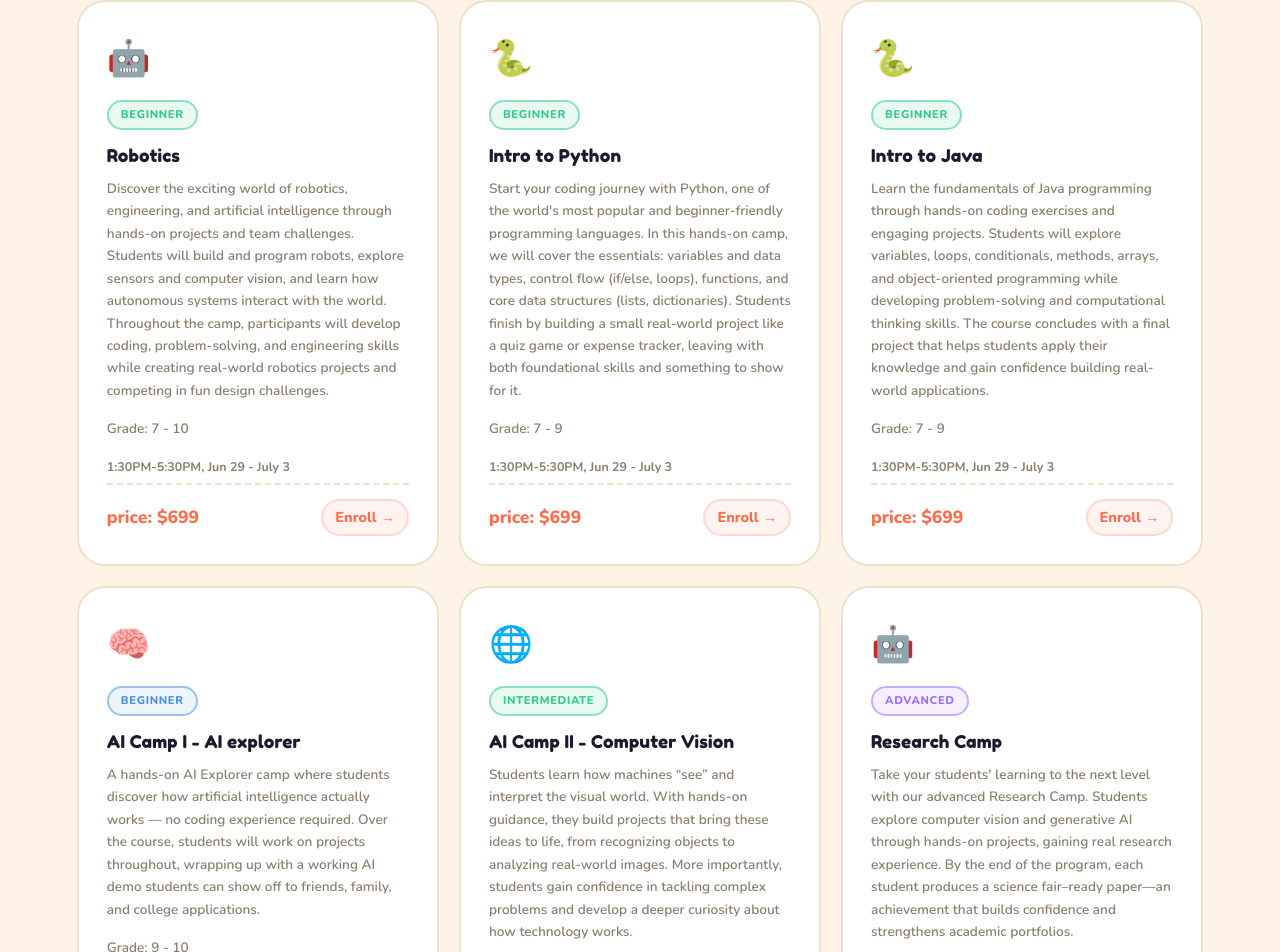
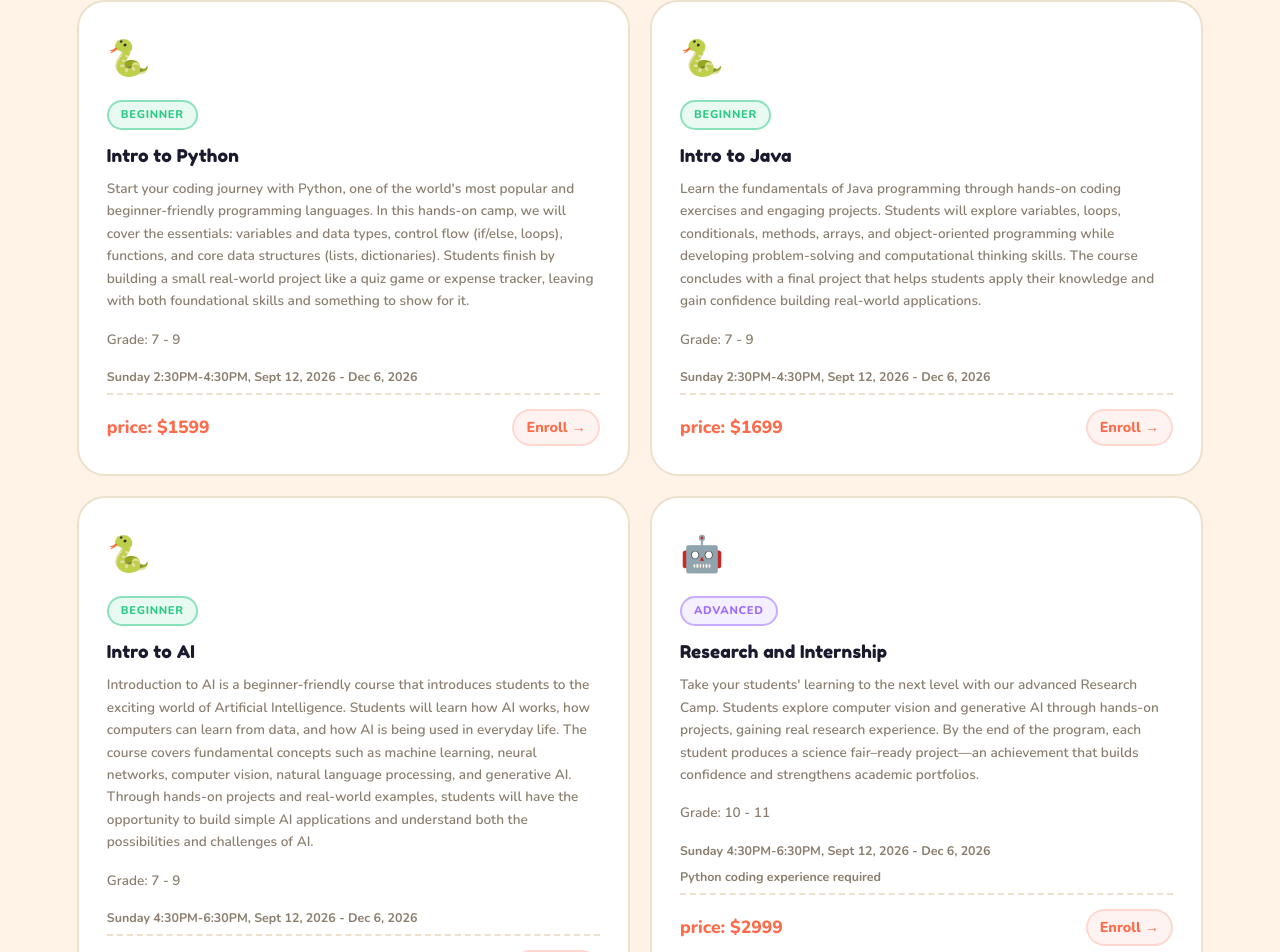
Before and after one commit to happy-programming-site/frontend, a React (Vite) app: page / in a window 1280 px wide. Shown: the part 366-1318 px from the top of the page. Built offline with nearby package versions, Linux system fonts and the light colour scheme.

Commit message:
change course time and price for 2026 fall.

```diff
--- a/src/components/Courses.jsx
+++ b/src/components/Courses.jsx
@@ -19,9 +19,7 @@ export default function Courses() {
         <div>
           <div className='section-label'>
             <span className={styles.fire}>🔥</span>
-            <span className={styles.summerLink}>
-              2026 Fall - 2027 Spring
-            </span>{" "}
+            <span className={styles.summerLink}>2026 Fall</span>{" "}
           </div>
           <p className='section-sub'>
             At Happy Programming, every course is project-based and led by
--- a/src/components/Courses.module.css
+++ b/src/components/Courses.module.css
@@ -20,7 +20,7 @@
 .grid {
   display: grid;
   /* 3 columns and as many rows as needed (e.g. 2 rows for 6 items) */
-  grid-template-columns: repeat(3, 1fr);
+  grid-template-columns: repeat(2, 1fr);
   gap: 20px;
   max-width: 1200px;
   margin: 0 auto;
--- a/src/components/Navbar.jsx
+++ b/src/components/Navbar.jsx
@@ -18,7 +18,7 @@ export default function Navbar() {
             style={{ display: "inline-flex", alignItems: "center", gap: "6px" }}
           >
             <span className={styles.fire}>🔥</span>
-            <span className={styles.summerLink}>2026 Fall - 2027 Spring</span>
+            <span className={styles.summerLink}>2026 Fall</span>
           </a>
         </li>
         <li>
@@ -45,7 +45,7 @@ export default function Navbar() {
       {open && (
         <ul className={styles.mobileMenu} onClick={() => setOpen(false)}>
           <li>
-            <a href='#courses'>🔥 2026 Fall - 2027 Spring</a>
+            <a href='#courses'>🔥 2026 Fall</a>
           </li>
           <li>
             <a href='#private'>Private</a>
--- a/src/data/courses.jsx
+++ b/src/data/courses.jsx
@@ -1,23 +1,4 @@
 export const COURSES = [
-  {
-    icon: "🤖",
-    level: "Beginner",
-    levelClass: "begin",
-    title: "Robotics",
-    desc: "Discover the exciting world of robotics, engineering, and artificial intelligence through hands-on projects and team challenges. Students will build and program robots, explore sensors and computer vision, and learn how autonomous systems interact with the world. Throughout the camp, participants will develop coding, problem-solving, and engineering skills while creating real-world robotics projects and competing in fun design challenges.",
-    grade: "7 - 10",
-    time: "1:30PM-5:30PM, Jun 29 - July 3",
-    price: "$699",
-    line: "linear-gradient(90deg, #2DCB85, #4A8FE2)",
-    slots: [
-      {
-        id: "py-b",
-        label: "Half day",
-        time: "1:30PM – 5:30PM",
-        dates: "June 29 – July 3",
-      },
-    ],
-  },
   {
     icon: "🐍",
     level: "Beginner",
@@ -25,8 +6,8 @@ export const COURSES = [
     title: "Intro to Python",
     desc: "Start your coding journey with Python, one of the world's most popular and beginner-friendly programming languages. In this hands-on camp, we will cover the essentials: variables and data types, control flow (if/else, loops), functions, and core data structures (lists, dictionaries). Students finish by building a small real-world project like a quiz game or expense tracker, leaving with both foundational skills and something to show for it.",
     grade: "7 - 9",
-    time: "1:30PM-5:30PM, Jun 29 - July 3",
-    price: "$699",
+    time: "Sunday 2:30PM-4:30PM, Sept 12, 2026 - Dec 6, 2026",
+    price: "$1599",
     line: "linear-gradient(90deg, #2DCB85, #4A8FE2)",
     slots: [
       // {
@@ -39,10 +20,11 @@ export const COURSES = [
         id: "py-b",
         label: "Half day",
         time: "1:30PM – 5:30PM",
-        dates: "June 22 – June 26",
+        dates: "Sept 12, 2026 – Dec 6, 2026",
       },
     ],
   },
+
   {
     icon: "🐍",
     level: "Beginner",
@@ -50,8 +32,8 @@ export const COURSES = [
     title: "Intro to Java",
     desc: "Learn the fundamentals of Java programming through hands-on coding exercises and engaging projects. Students will explore variables, loops, conditionals, methods, arrays, and object-oriented programming while developing problem-solving and computational thinking skills. The course concludes with a final project that helps students apply their knowledge and gain confidence building real-world applications.",
     grade: "7 - 9",
-    time: "1:30PM-5:30PM, Jun 29 - July 3",
-    price: "$699",
+    time: "Sunday 2:30PM-4:30PM, Sept 12, 2026 - Dec 6, 2026",
+    price: "$1699",
     line: "linear-gradient(90deg, #4A8FE2, #9B6BFF)",
     slots: [
       // {
@@ -64,51 +46,77 @@ export const COURSES = [
         id: "py-b",
         label: "Half day",
         time: "1:30PM – 5:30PM",
-        dates: "June 22 – June 26",
-      },
-    ],
-  },
-  {
-    icon: "🧠",
-    level: "Beginner",
-    levelClass: "inter",
-    title: "AI Camp I - AI explorer",
-    desc: "A hands-on AI Explorer camp where students discover how artificial intelligence actually works — no coding experience required. Over the course, students will work on projects throughout, wrapping up with a working AI demo students can show off to friends, family, and college applications.",
-    meta: "No coding experience required",
-    grade: "9 - 10",
-    time: "1:30PM-5:30PM, Jun 29 - July 3",
-    price: "$799",
-    line: "linear-gradient(90deg, #FF9F1C, #FF6B4A)",
-    slots: [
-      {
-        id: "py-b",
-        label: "Half day",
-        time: "1:30PM – 5:30PM",
-        dates: "June 22 – June 26",
+        dates: "Sept 12, 2026 – Dec 6, 2026",
       },
     ],
   },
 
   {
-    icon: "🌐",
-    level: "Intermediate",
+    icon: "🐍",
+    level: "Beginner",
     levelClass: "begin",
-    title: "AI Camp II - Computer Vision",
-    desc: "Students learn how machines “see” and interpret the visual world. With hands-on guidance, they build projects that bring these ideas to life, from recognizing objects to analyzing real-world images. More importantly, students gain confidence in tackling complex problems and develop a deeper curiosity about how technology works.",
-    meta: "Python coding experience required",
-    grade: "9 - 11",
-    time: "1:30PM-5:30PM, July 6 - July 10",
-    price: "$899",
-    line: "linear-gradient(90deg, #9B6BFF, #FF6BA8)",
+    title: "Intro to AI",
+    desc: "Introduction to AI is a beginner-friendly course that introduces students to the exciting world of Artificial Intelligence. Students will learn how AI works, how computers can learn from data, and how AI is being used in everyday life. The course covers fundamental concepts such as machine learning, neural networks, computer vision, natural language processing, and generative AI. Through hands-on projects and real-world examples, students will have the opportunity to build simple AI applications and understand both the possibilities and challenges of AI.",
+    grade: "7 - 9",
+    time: "Sunday 4:30PM-6:30PM, Sept 12, 2026 - Dec 6, 2026",
+    price: "$1999",
+    line: "linear-gradient(90deg, #2DCB85, #4A8FE2)",
     slots: [
+      // {
+      //   id: "py-a",
+      //   label: "Full day",
+      //   time: "10:00 AM – 5:00 PM",
+      //   dates: "Jun 22 – Jun 26",
+      // },
       {
-        id: "cv-a",
+        id: "py-b",
         label: "Half day",
         time: "1:30PM – 5:30PM",
-        dates: "June 22 – June 26",
+        dates: "Sept 12, 2026 – Dec 6, 2026",
       },
     ],
   },
+  // {
+  //   icon: "🧠",
+  //   level: "Beginner",
+  //   levelClass: "inter",
+  //   title: "AI Camp I - AI explorer",
+  //   desc: "A hands-on AI Explorer camp where students discover how artificial intelligence actually works — no coding experience required. Over the course, students will work on projects throughout, wrapping up with a working AI demo students can show off to friends, family, and college applications.",
+  //   meta: "No coding experience required",
+  //   grade: "9 - 10",
+  //   time: "Sunday afternoon, Sept 12, 2026 - Dec 13, 2026",
+  //   price: "$799",
+  //   line: "linear-gradient(90deg, #FF9F1C, #FF6B4A)",
+  //   slots: [
+  //     {
+  //       id: "py-b",
+  //       label: "Half day",
+  //       time: "1:30PM – 5:30PM",
+  //       dates: "Sept 12, 2026 – Dec 13, 2026",
+  //     },
+  //   ],
+  // },
+
+  // {
+  //   icon: "🌐",
+  //   level: "Intermediate",
+  //   levelClass: "begin",
+  //   title: "AI Camp II - Computer Vision",
+  //   desc: "Students learn how machines “see” and interpret the visual world. With hands-on guidance, they build projects that bring these ideas to life, from recognizing objects to analyzing real-world images. More importantly, students gain confidence in tackling complex problems and develop a deeper curiosity about how technology works.",
+  //   meta: "Python coding experience required",
+  //   grade: "9 - 11",
+  //   time: "Sunday afternoon, Sept 12, 2026 - Dec 13, 2026",
+  //   price: "$899",
+  //   line: "linear-gradient(90deg, #9B6BFF, #FF6BA8)",
+  //   slots: [
+  //     {
+  //       id: "cv-a",
+  //       label: "Half day",
+  //       time: "1:30PM – 5:30PM",
+  //       dates: "Sept 12, 2026 – Dec 13, 2026",
+  //     },
+  //   ],
+  // },
 
   // {
   //   icon: "🤖",
@@ -133,19 +141,19 @@ export const COURSES = [
     icon: "🤖",
     level: "Advanced",
     levelClass: "adv",
-    title: "Research Camp",
-    desc: "Take your students' learning to the next level with our advanced Research Camp. Students explore computer vision and generative AI through hands-on projects, gaining real research experience. By the end of the program, each student produces a science fair–ready paper—an achievement that builds confidence and strengthens academic portfolios.",
+    title: "Research and Internship",
+    desc: "Take your students' learning to the next level with our advanced Research Camp. Students explore computer vision and generative AI through hands-on projects, gaining real research experience. By the end of the program, each student produces a science fair–ready project—an achievement that builds confidence and strengthens academic portfolios.",
     meta: "Python coding experience required",
     grade: "10 - 11",
-    time: "Sunday, 2:30 PM-5:30 PM, Jun 21- Aug 23",
-    price: "$3000",
+    time: "Sunday 4:30PM-6:30PM, Sept 12, 2026 - Dec 6, 2026",
+    price: "$2999",
     line: "linear-gradient(90deg, #FF6B4A, #FF6BA8)",
     slots: [
       {
         id: "llm-a",
         label: "",
         time: "2:30 PM – 5:30 PM",
-        dates: "Jun 21 – Aug 23",
+        dates: "Sept 12, 2026 – Dec 6, 2026",
       },
     ],
   },
```
